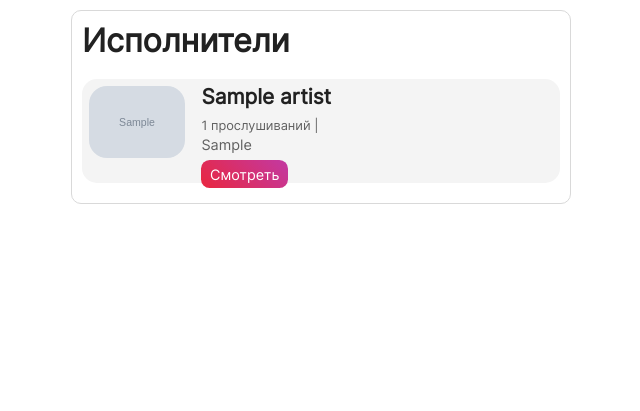
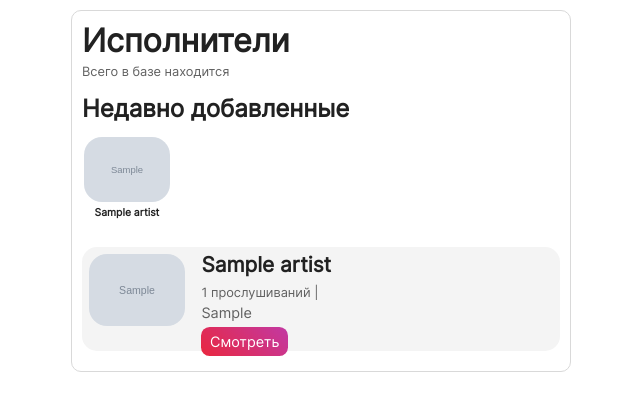
Before and after one commit to dronperminov/music-quiz, a Python web app: template web/templates/artists/artists.html in a window 1280 px wide. Shown: the top 411 px of the page, without its empty margins (319-959 px from the left). Run offline with Jinja, Linux system fonts and the light colour scheme; the template is opened without the code that fills it: most values are stand-ins (such as "Sample title", 1, 10 or a date in 2020); grey boxes marked "Sample" are stand-in pictures.

Commit message:
add last added artists

```diff
--- a/src/api/artists.py
+++ b/src/api/artists.py
@@ -11,12 +11,15 @@
 @router.get("/artists")
 def get_artists() -> HTMLResponse:
     artists = music_database.get_artists()
+    last_added_artists = music_database.get_last_added_artists(count=10)
 
     template = templates.get_template("artists/artists.html")
     content = template.render(
         page="artists",
         version=get_static_hash(),
+        artists_count=music_database.get_artists_count(),
         artists=artists,
+        last_added_artists=last_added_artists,
         get_word_form=get_word_form
     )
     return HTMLResponse(content=content)
--- a/src/music_database.py
+++ b/src/music_database.py
@@ -33,6 +33,9 @@
 
     def get_artists(self) -> List[Artist]:
         return [Artist.from_dict(artist) for artist in self.database.artists.find({}).sort("listen_count", -1)]
+
+    def get_last_added_artists(self, count: int) -> List[Artist]:
+        return [Artist.from_dict(artist) for artist in self.database.artists.find({}).sort("metadata.created_at", -1).limit(count)]
 
     def get_artist_tracks(self, artist_id: int) -> List[Track]:
         tracks = self.database.tracks.find({"artists": artist_id})
--- a/web/styles/artists/artists.css
+++ b/web/styles/artists/artists.css
@@ -1,3 +1,17 @@
+.last-added-artists {
+    display: grid;
+    grid-auto-flow: column;
+    grid-gap: 1em;
+    overflow: auto;
+    margin-bottom: 1.5em;
+}
+
+.last-added-artist {
+    width: 90px;
+    font-size: 0.5em;
+    text-align: center;
+}
+
 .artist {
     display: grid;
     grid-template-columns: 100px 1fr;
--- a/web/styles/styles.css
+++ b/web/styles/styles.css
@@ -42,10 +42,24 @@
     font-weight: bold;
 }
 
+h2 {
+    margin-bottom: 0.5em;
+}
+
 .content {
     border: 1px solid var(--border-color);
     border-radius: 10px;
     padding: 10px;
+}
+
+.description {
+    color: var(--subtext-color);
+    font-size: 0.8em;
+}
+
+h1 + .description {
+    margin-top: -1.2em;
+    margin-bottom: 1.2em;
 }
 
 @media (max-width: 767px) {
--- a/web/templates/artists/artists.html
+++ b/web/templates/artists/artists.html
@@ -1,18 +1,31 @@
 {% set title = "Исполнители | Музыкальный квиз Плюшевой наковальни" %}
 {% include "components/header.html" %}
-<link rel="stylesheet" type="text/css" href="/styles/artists/artists.css">
+    <link rel="stylesheet" type="text/css" href="/styles/artists/artists.css?v={{version}}">
 </head>
 <body>
     {% include "components/menu.html" %}
 
     <div class="content">
         <h1>Исполнители</h1>
+        <div class="description">Всего в базе находится {{get_word_form(artists_count, ['исполнитель', 'исполнителя', 'исполнителей'])}}</div>
+
+        <h2>Недавно добавленные</h2>
+        <div class="last-added-artists">
+            {% for artist in last_added_artists %}
+            <div class="last-added-artist">
+                <div class="artist-image">
+                    <a href="/artists/{{artist.artist_id}}"><img src="{{artist.image_urls[0] if artist.image_urls else '/images/artists/default.png'}}" loading="lazy"></a>
+                </div>
+                <div class="artist-name"><a href="/artists/{{artist.artist_id}}">{{artist.name}}</a></div>
+            </div>
+            {% endfor %}
+        </div>
 
         <div class="artists">
             {% for artist in artists %}
             <div class="artist">
                 <div class="artist-image">
-                    <a href="/artists/{{artist.artist_id}}"><img src="{{artist.image_urls[-1] if artist.image_urls else '/images/artists/default.png'}}" loading="lazy"></a>
+                    <a href="/artists/{{artist.artist_id}}"><img src="{{artist.image_urls[0] if artist.image_urls else '/images/artists/default.png'}}" loading="lazy"></a>
                 </div>
                 <div class="artist-info">
                     <div class="artist-name"><a href="/artists/{{artist.artist_id}}">{{artist.name}}</a></div>
--- a/web/templates/components/header.html
+++ b/web/templates/components/header.html
@@ -2,11 +2,7 @@
 <html>
 <head>
     <meta charset="utf-8">
-<meta name="viewport" content="width=device-width, initial-scale=1, maximum-scale=16">
-
-<link rel="stylesheet" type="text/css" href="/styles/styles.css?v={{version}}">
-<link rel="stylesheet" type="text/css" href="/styles/inputs.css?v={{version}}">
-<link rel="stylesheet" type="text/css" href="/styles/menu.css?v={{version}}">
+    <meta name="viewport" content="width=device-width, initial-scale=1, maximum-scale=10">
 
     <title>{{title}}</title>
 
@@ -23,7 +19,7 @@
     <meta property="og:title" content="{{title}}" />
     <meta property="og:description" content="{{description}}" />
     <meta property="og:url" content="https://music-quiz.plush-anvil.ru" />
-<meta property="og:site_name" content="Музыкальный квиз | Плюшевая наковальня" />
+    <meta property="og:site_name" content="Музыкальный квиз Плюшевой наковальни" />
 
     {% if banner %}
     <meta name="twitter:card" content="summary_large_image" />
@@ -42,3 +38,7 @@
     <meta name="twitter:desсription" content="{{description}}" />
 
     <meta name="theme-color" content="#eeeeee">
+
+    <link rel="stylesheet" type="text/css" href="/styles/styles.css?v={{version}}">
+    <link rel="stylesheet" type="text/css" href="/styles/inputs.css?v={{version}}">
+    <link rel="stylesheet" type="text/css" href="/styles/menu.css?v={{version}}">
```
Also changed, not shown: web/styles/inputs.css (added). Lines whose indentation alone changed are shown as unchanged.
